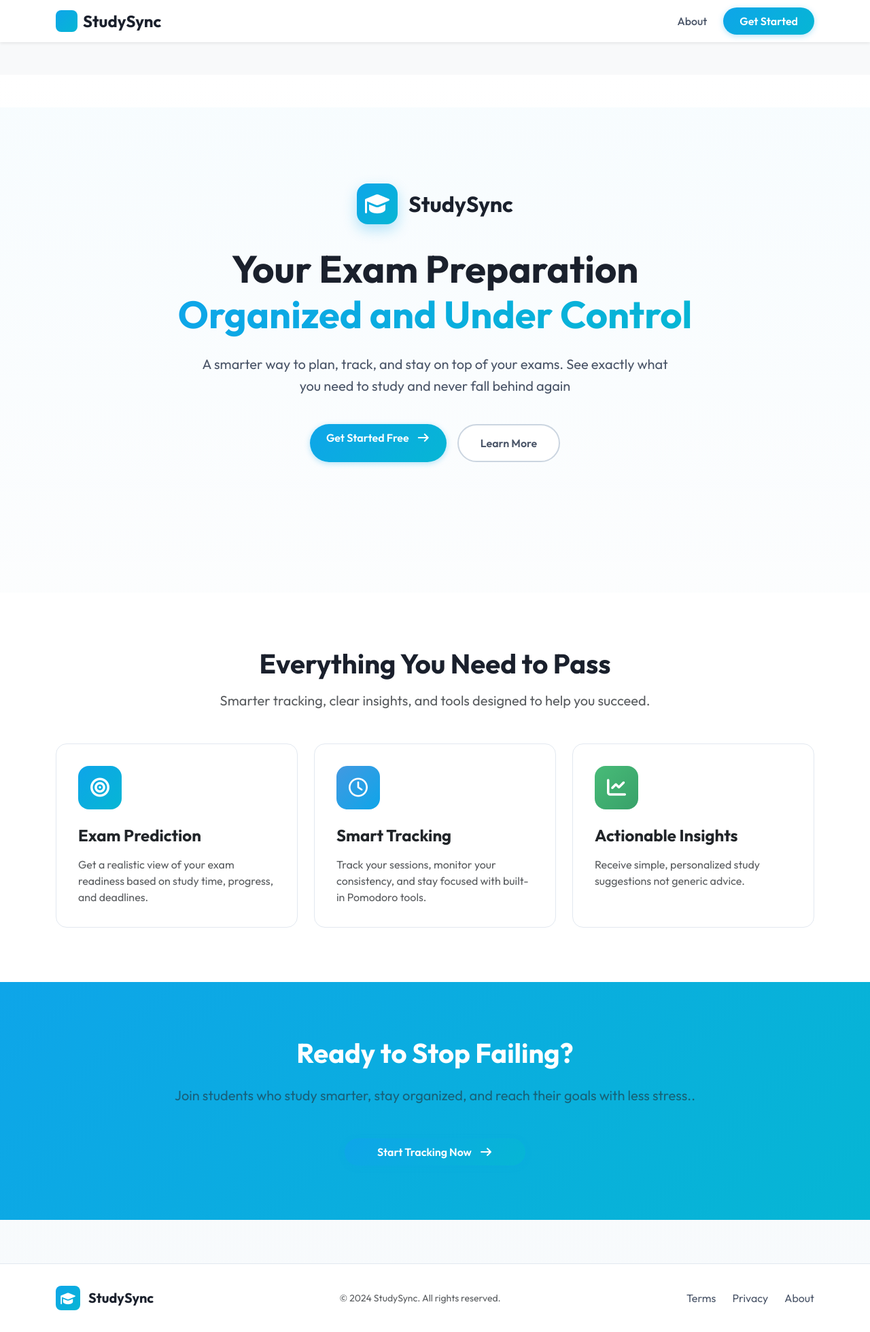
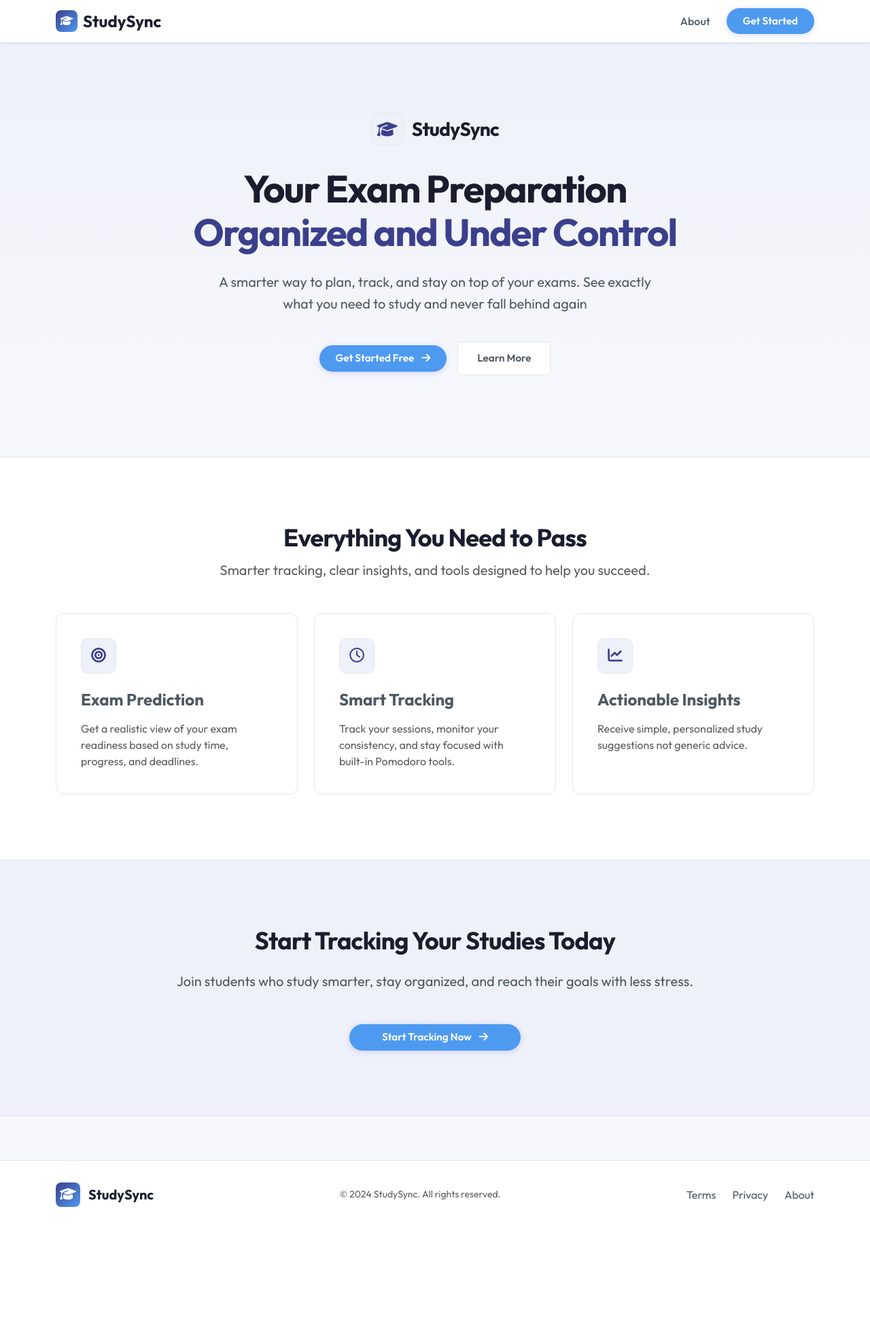
Before and after one commit to nourbatniji/StudySync, a Django app: page / in a window 1280 px wide. Shown: the whole page at 68% size. After the commit the page ends 1776 px from the top, so only its background shows below. Run offline with Django 3.2, Linux system fonts and the light colour scheme; some libraries are stand-ins or nearby versions.

Commit message:
UI fixes

```diff
--- a/my_app/static/css/landing.css
+++ b/my_app/static/css/landing.css
@@ -1,161 +1,164 @@
 /* Landing Page Styles */
 
 .landing-body {
-    background: linear-gradient(180deg, #ffffff 0%, #f7fafc 100%);
+    background: var(--bg-light);
     min-height: 100vh;
 }
 
 /* Hero Section */
 .hero-section {
-    padding: 4rem 0 6rem;
-    background: linear-gradient(180deg, rgba(14, 165, 233, 0.03) 0%, rgba(255, 255, 255, 0) 100%);
+    padding: 6rem 0 6rem;
+    background: linear-gradient(180deg, var(--primary-light) 0%, rgba(255, 255, 255, 0) 100%);
 }
 
 .hero-logo-wrapper {
     display: flex;
     align-items: center;
     justify-content: center;
-    gap: 1rem;
+    gap: 0.75rem;
     margin-bottom: 2rem;
 }
 
 .hero-logo-icon {
-    width: 60px;
-    height: 60px;
-    background: linear-gradient(135deg, #0ea5e9 0%, #06b6d4 100%);
-    border-radius: 16px;
+    width: 48px;
+    height: 48px;
+    background: var(--primary-light);
+    border: 1px solid var(--border-color);
+    border-radius: 12px;
     display: flex;
     align-items: center;
     justify-content: center;
-    color: white;
-    font-size: 2rem;
-    box-shadow: 0 8px 20px rgba(14, 165, 233, 0.3);
+    color: var(--primary-color);
+    font-size: 1.5rem;
 }
 
 .hero-logo-text {
-    font-size: 2rem;
-    font-weight: 800;
-    color: #1a202c;
+    font-size: 1.75rem;
+    font-weight: 700;
+    color: var(--text-dark);
+    letter-spacing: -0.025em;
 }
 
 .hero-title {
     font-size: 3.5rem;
     font-weight: 800;
-    color: #1a202c;
-    line-height: 1.2;
+    color: var(--text-dark);
+    line-height: 1.15;
     margin-bottom: 1.5rem;
+    letter-spacing: -0.03em;
 }
 
 .text-gradient {
-    background: linear-gradient(135deg, #0ea5e9 0%, #06b6d4 100%);
-    -webkit-background-clip: text;
-    -webkit-text-fill-color: transparent;
-    background-clip: text;
+    color: var(--primary-color);
+    background: none;
+    -webkit-background-clip: initial;
+    -webkit-text-fill-color: initial;
 }
 
 .hero-subtitle {
     font-size: 1.25rem;
-    color: #4a5568;
-    max-width: 700px;
+    color: var(--text-medium);
+    max-width: 640px;
     margin: 0 auto 2.5rem;
     line-height: 1.6;
 }
 
 /* Buttons */
 .btn {
-    padding: 0.875rem 2rem;
+    padding: 0.75rem 1.75rem;
     font-weight: 600;
-    border-radius: 50px;
-    transition: all 0.3s ease;
-    font-size: 1rem;
+    border-radius: 6px;
+    transition: all 0.2s ease;
+    font-size: 0.95rem;
 }
 
 .btn-primary {
-    background: linear-gradient(135deg, #0ea5e9 0%, #06b6d4 100%);
-    border: none;
-    box-shadow: 0 4px 15px rgba(14, 165, 233, 0.4);
+    background: var(--primary-color);
+    border: 1px solid var(--primary-color);
+    color: white;
 }
 
 .btn-primary:hover {
-    transform: translateY(-3px);
-    box-shadow: 0 6px 20px rgba(14, 165, 233, 0.5);
+    transform: translateY(-1px);
+    background: var(--primary-hover);
+    border-color: var(--primary-hover);
+    color: white;
 }
 
 .btn-outline-secondary {
-    color: #4a5568;
-    border: 2px solid #cbd5e0;
+    color: var(--text-medium);
+    border: 1px solid var(--border-color);
     background: white;
 }
 
 .btn-outline-secondary:hover {
-    background: #f7fafc;
-    border-color: #0ea5e9;
-    color: #0ea5e9;
+    background: var(--primary-light);
+    border-color: var(--border-focus);
+    color: var(--text-dark);
 }
 
 /* Features Section */
 .feature-section {
-    padding: 5rem 0;
+    padding: 6rem 0;
     background: white;
+    border-top: 1px solid var(--border-color);
+    border-bottom: 1px solid var(--border-color);
 }
 
 .section-title {
-    font-size: 2.5rem;
+    font-size: 2.25rem;
     font-weight: 800;
-    color: #1a202c;
-    margin-bottom: 1rem;
+    color: var(--text-dark);
+    margin-bottom: 0.75rem;
+    letter-spacing: -0.02em;
 }
 
 .feature-card {
-    padding: 2rem;
+    padding: 2.25rem;
     background: white;
-    border: 1px solid #e2e8f0;
-    border-radius: 1rem;
-    transition: all 0.3s ease;
+    border: 1px solid var(--border-color);
+    border-radius: 12px;
+    transition: all 0.25s ease;
     height: 100%;
 }
 
 .feature-card:hover {
-    transform: translateY(-5px);
-    box-shadow: 0 10px 30px rgba(0, 0, 0, 0.1);
-    border-color: #0ea5e9;
+    transform: translateY(-2px);
+    box-shadow: var(--shadow-md);
+    border-color: var(--border-focus);
 }
 
 .feature-icon-wrapper {
-    width: 64px;
-    height: 64px;
-    border-radius: 16px;
+    width: 52px;
+    height: 52px;
+    border-radius: 10px;
     display: flex;
     align-items: center;
     justify-content: center;
     margin-bottom: 1.5rem;
-    font-size: 1.75rem;
-    color: white;
-}
-
-.icon-purple {
-    background: linear-gradient(135deg, #0ea5e9 0%, #06b6d4 100%);
-}
-
-.icon-blue {
-    background: linear-gradient(135deg, #4299e1 0%, #0ea5e9 100%);
-}
-
-.icon-green {
-    background: linear-gradient(135deg, #48bb78 0%, #38a169 100%);
+    font-size: 1.35rem;
+    background: var(--primary-light);
+    border: 1px solid var(--border-color);
+    color: var(--primary-color);
 }
 
 /* CTA Section */
 .cta-section {
-    padding: 5rem 0;
-    background: linear-gradient(135deg, #0ea5e9 0%, #06b6d4 100%);
-    color: white;
+    padding: 6rem 0;
+    background: var(--primary-light);
+    color: var(--text-dark);
+    border-bottom: 1px solid var(--border-color);
 }
 
 .cta-title {
-    font-size: 2.5rem;
+    font-size: 2.25rem;
     font-weight: 800;
-    color: white;
+    color: var(--text-dark);
+    letter-spacing: -0.02em;
+}
+
+.cta-section .text-muted {
+    color: var(--text-medium) !important;
 }
 
 /* Responsive Design */
@@ -169,11 +172,11 @@
     }
 
     .section-title {
-        font-size: 2rem;
+        font-size: 1.75rem;
     }
 
     .cta-title {
-        font-size: 2rem;
+        font-size: 1.75rem;
     }
 }
 
@@ -183,7 +186,13 @@
     }
 
     .btn {
-        padding: 0.75rem 1.5rem;
+        padding: 0.65rem 1.25rem;
         font-size: 0.9rem;
     }
+
+    .hero-section .d-flex {
+        flex-direction: column;
+        gap: 1rem !important;
+        align-items: center;
+    }
 }
--- a/my_app/static/css/nav.css
+++ b/my_app/static/css/nav.css
@@ -4,14 +4,14 @@
 }
 
 body {
-    background-color: #f8f9fa;
+    background-color: var(--bg-light);
 }
 
 /* Logo Icon */
 .logo-icon {
     width: 32px;
     height: 32px;
-    background: linear-gradient(135deg, #0ea5e9 0%, #06b6d4 100%);
+    background: var(--logo-gradient);
     border-radius: 8px;
     display: flex;
     align-items: center;
@@ -20,13 +20,13 @@ body {
 
 .navbar-brand {
     font-size: 1.5rem;
-    color: #1a202c !important;
+    color: var(--text-dark) !important;
     font-weight: 700;
 }
 
 /* Navigation Links */
 .nav-link {
-    color: #4a5568 !important;
+    color: var(--text-medium) !important;
     font-weight: 500;
     padding: 0.5rem 1rem !important;
     transition: all 0.3s ease;
@@ -34,11 +34,11 @@ body {
 }
 
 .nav-link:hover {
-    color: #0ea5e9 !important;
+    color: var(--primary-color) !important;
 }
 
 .nav-link.active {
-    color: #0ea5e9 !important;
+    color: var(--primary-color) !important;
     font-weight: 600;
 }
 
@@ -49,53 +49,53 @@ body {
     left: 1rem;
     right: 1rem;
     height: 2px;
-    background: linear-gradient(90deg, #0ea5e9 0%, #06b6d4 100%);
+    background: var(--logo-gradient);
     border-radius: 2px;
 }
 
 /* Sign Out Button */
 .btn-signout {
-    background: linear-gradient(135deg, #0ea5e9 0%, #06b6d4 100%);
+    background: var(--btn-gradient);
     color: white !important;
     border: none;
     padding: 0.5rem 1.5rem;
     border-radius: 50px;
     font-weight: 600;
     transition: all 0.3s ease;
-    box-shadow: 0 2px 8px rgba(14, 165, 233, 0.3);
+    box-shadow: 0 2px 8px rgba(85, 81, 255, 0.2);
 }
 
 .btn-signout:hover {
     transform: translateY(-2px);
-    box-shadow: 0 4px 12px rgba(14, 165, 233, 0.4);
+    box-shadow: 0 4px 12px rgba(85, 81, 255, 0.35);
 }
 
 /* Primary Button */
 .btn-primary {
-    background: linear-gradient(135deg, #0ea5e9 0%, #06b6d4 100%);
+    background: var(--btn-gradient);
     border: none;
     padding: 0.5rem 1.5rem;
     border-radius: 50px;
     font-weight: 600;
     transition: all 0.3s ease;
-    box-shadow: 0 2px 8px rgba(14, 165, 233, 0.3);
+    box-shadow: 0 2px 8px rgba(85, 81, 255, 0.2);
 }
 
 .btn-primary:hover {
     transform: translateY(-2px);
-    box-shadow: 0 4px 12px rgba(14, 165, 233, 0.4);
-    background: linear-gradient(135deg, #06b6d4 0%, #0ea5e9 100%);
+    box-shadow: 0 4px 12px rgba(85, 81, 255, 0.35);
+    background: var(--btn-gradient-hover);
 }
 
 /* Navbar Shadow */
 .navbar {
-    box-shadow: 0 2px 10px rgba(0, 0, 0, 0.05);
+    box-shadow: 0 2px 10px rgba(0, 0, 0, 0.03);
 }
 
 /* Footer Styles */
 footer {
     padding: 2rem 0;
-    border-top: 1px solid #e2e8f0;
+    border-top: 1px solid var(--border-color);
     margin-top: 4rem;
 }
 
@@ -105,13 +105,13 @@ footer {
     gap: 0.75rem;
     font-weight: 700;
     font-size: 1.25rem;
-    color: #1a202c;
+    color: var(--text-dark);
 }
 
 .footer-logo-icon {
     width: 36px;
     height: 36px;
-    background: linear-gradient(135deg, #0ea5e9 0%, #06b6d4 100%);
+    background: var(--logo-gradient);
     border-radius: 8px;
     display: flex;
     align-items: center;
@@ -121,11 +121,11 @@ footer {
 }
 
 .footer-links a {
-    color: #4a5568;
+    color: var(--text-medium);
     text-decoration: none;
     transition: color 0.3s ease;
 }
 
 .footer-links a:hover {
-    color: #0ea5e9;
+    color: var(--primary-color);
 }
--- /dev/null
+++ b/my_app/static/global.css
@@ -0,0 +1,61 @@
+/* StudySync Global Styles & Design System */
+
+:root {
+    /* Theme color palette from the user's reference image */
+    --primary-color: #3B3F8C;       /* Deep Indigo - Primary / Nav / Headings */
+    --primary-hover: #2D3170;       /* Darker Deep Indigo */
+    --primary-light: #EEF1F9;       /* Light tint of deep indigo */
+
+    --accent-color: #4E9AF1;        /* Sky Blue - Accent / CTAs / Interactive */
+    --accent-hover: #3583DA;        /* Darker Sky Blue */
+    --accent-light: #EEF5FE;        /* Very light tint of sky blue */
+
+    --bg-light: #F7F8FC;            /* Ghost White - Page background */
+    --card-bg: #FFFFFF;             /* White - Cards */
+
+    --text-dark: #1A1D2E;           /* Ink Black - Headings */
+    --text-medium: #4E5863;         /* Slate - Body text */
+    --text-muted: #9CA3AF;          /* Muted - Captions */
+
+    --border-color: #E5E7EB;        /* Light Gray - Borders / Dividers */
+    --border-focus: #4E9AF1;        /* Sky Blue border focus */
+
+    --success-color: #2EC4A9;       /* Mint Green - Progress / Done */
+    --success-bg: #EAFBF6;
+    --success-border: #AEF0E3;
+
+    --warning-color: #F5A623;       /* Amber - Warnings / Streaks */
+    --warning-bg: #FFF6E9;
+    --warning-border: #FDE2B4;
+
+    --danger-color: #F15B6C;        /* Coral Red - Overdue / Alerts / Errors */
+    --danger-bg: #FFEFF1;
+    --danger-border: #FFCAD0;
+
+    /* Brand styling helper variables */
+    --logo-gradient: linear-gradient(135deg, #3B3F8C 0%, #4E9AF1 100%);
+    --btn-gradient: #4E9AF1;        /* Accent Sky Blue for CTAs */
+    --btn-gradient-hover: #3583DA;
+
+    /* Shadows */
+    --shadow-sm: 0 1px 2px rgba(26, 29, 46, 0.05);
+    --shadow-md: 0 4px 6px -1px rgba(26, 29, 46, 0.05), 0 2px 4px -1px rgba(26, 29, 46, 0.03);
+    --shadow-lg: 0 10px 15px -3px rgba(26, 29, 46, 0.04), 0 4px 6px -2px rgba(26, 29, 46, 0.02);
+}
+
+/* Base Body Styling resets */
+body {
+    background-color: var(--bg-light);
+    color: var(--text-medium);
+    font-family: 'Outfit', 'Inter', -apple-system, BlinkMacSystemFont, "Segoe UI", Roboto, sans-serif;
+    margin: 0;
+    padding: 0;
+}
+
+/* Gradient Text Helper */
+.text-gradient {
+    background: var(--logo-gradient);
+    -webkit-background-clip: text;
+    -webkit-text-fill-color: transparent;
+    background-clip: text;
+}
--- a/my_app/templates/dashboard.html
+++ b/my_app/templates/dashboard.html
@@ -19,7 +19,9 @@
     <link href="https://fonts.googleapis.com/css2?family=Outfit:wght@300;400;500;600;700&display=swap" rel="stylesheet">
 
     <!-- Font Awesome -->
-    <link rel="stylesheet" href="https://cdnjs.cloudflare.com/ajax/libs/font-awesome/7.0.1/css/all.min.css">
+    <link rel="stylesheet" href="https://cdnjs.cloudflare.com/ajax/libs/font-awesome/6.6.0/css/all.min.css">
+    <!-- Global CSS -->
+    <link rel="stylesheet" href="{% static 'global.css' %}">
     <!-- Custom CSS -->
     <link rel="stylesheet" href="{% static 'css/dashboard.css' %}">
     <link rel="stylesheet" href="{% static 'css/nav.css' %}">
@@ -31,7 +33,7 @@
         <nav class="navbar navbar-expand-lg navbar-light bg-white sticky-top shadow-sm">
             <div class="container">
                 <a class="navbar-brand fw-bold d-flex align-items-center gap-2" href="/">
-                    <div class="logo-icon"></div>
+                    <div class="logo-icon"><i class="fa-solid fa-graduation-cap text-white" style="font-size: 0.95rem;"></i></div>
                     StudySync
                 </a>
                 <button class="navbar-toggler" type="button" data-bs-toggle="collapse" data-bs-target="#navbarNav"
--- a/my_app/templates/index.html
+++ b/my_app/templates/index.html
@@ -20,7 +20,9 @@
     <link href="https://fonts.googleapis.com/css2?family=Outfit:wght@300;400;500;600;700&display=swap" rel="stylesheet">
 
     <!-- Font Awesome -->
-    <link rel="stylesheet" href="https://cdnjs.cloudflare.com/ajax/libs/font-awesome/7.0.1/css/all.min.css">
+    <link rel="stylesheet" href="https://cdnjs.cloudflare.com/ajax/libs/font-awesome/6.6.0/css/all.min.css">
+    <!-- Global CSS -->
+    <link rel="stylesheet" href="{% static 'global.css' %}">
     <!-- Custom CSS -->
     <link rel="stylesheet" href="{% static 'css/landing.css' %}">
     <link rel="stylesheet" href="{% static 'css/nav.css' %}">
@@ -31,7 +33,7 @@
     <nav class="navbar navbar-expand-lg navbar-light bg-white sticky-top shadow-sm">
         <div class="container">
             <a class="navbar-brand fw-bold d-flex align-items-center gap-2" href="/">
-                <div class="logo-icon"></div>
+                <div class="logo-icon"><i class="fa-solid fa-graduation-cap text-white" style="font-size: 0.95rem;"></i></div>
                 StudySync
             </a>
             <button class="navbar-toggler" type="button" data-bs-toggle="collapse" data-bs-target="#navbarNav"
@@ -76,9 +78,9 @@
         </div>
     </nav>
 
-    <div class="landing-body mt-5 pt-5 ">
+    <div class="landing-body">
         <section class="hero-section text-center">
-            <div class="container pt-5">
+            <div class="container pt-2">
                 <div class="row justify-content-center ">
                     <div class="col-lg-10">
                         <!-- Centered Logo -->
@@ -99,7 +101,7 @@
                             See exactly what you need to study and never fall behind again
                         </p>
 
-                        <div class="d-flex justify-content-center gap-3 mb-5 pb-5">
+                        <div class="d-flex justify-content-center align-items-center flex-column flex-sm-row gap-3 mb-4">
                             <a href="/signup_page" class="btn btn-primary">
                                 Get Started Free <i class="fa-solid fa-arrow-right ms-2"></i>
                             </a>
@@ -170,9 +172,9 @@
         <!-- CTA Section -->
         <section class="cta-section text-center">
             <div class="container">
-                <h2 class="cta-title mb-4">Ready to Stop Failing?</h2>
-                <p class="text-muted fs-5 mb-5 opacity-75">Join students who study smarter, stay organized, and reach
-                    their goals with less stress..</p>
+                <h2 class="cta-title mb-4">Start Tracking Your Studies Today</h2>
+                <p class="text-muted fs-5 mb-5">Join students who study smarter, stay organized, and reach
+                    their goals with less stress.</p>
                 <a href="/signup_page" class="btn btn-primary px-5">
                     Start Tracking Now <i class="fa-solid fa-arrow-right ms-2"></i>
                 </a>
--- a/my_app/templates/login.html
+++ b/my_app/templates/login.html
@@ -18,6 +18,7 @@
         href="https://fonts.googleapis.com/css2?family=Inter:wght@400;500;600;700&family=Outfit:wght@400;500;700&display=swap"
         rel="stylesheet">
 
+    <link rel="stylesheet" href="{% static 'global.css' %}">
     <link rel="stylesheet" href="{% static 'css/auth.css' %}">
 
 </head>
--- a/my_app/templates/not_found.html
+++ b/my_app/templates/not_found.html
@@ -19,7 +19,7 @@
         rel="stylesheet">
 
     <link rel="stylesheet" href="{% static 'global.css' %}">
-    <link rel="stylesheet" href="https://cdnjs.cloudflare.com/ajax/libs/font-awesome/6.5.0/css/all.min.css">
+    <link rel="stylesheet" href="https://cdnjs.cloudflare.com/ajax/libs/font-awesome/6.6.0/css/all.min.css">
 
     <style>
         body {
--- a/my_app/templates/signup.html
+++ b/my_app/templates/signup.html
@@ -18,6 +18,7 @@
         href="https://fonts.googleapis.com/css2?family=Inter:wght@400;500;600;700&family=Outfit:wght@400;500;700&display=swap"
         rel="stylesheet">
 
+    <link rel="stylesheet" href="{% static 'global.css' %}">
     <link rel="stylesheet" href="{% static 'css/auth.css' %}">
 
 </head>
```
Also changed, not shown: my_app/static/css/about.css (+37 -27 lines), my_app/static/css/auth.css (+36 -21 lines), my_app/static/css/dashboard.css (+49 -46 lines), my_app/static/css/exam.css (+36 -32 lines), my_app/static/css/pomodoro.css (+34 -30 lines), my_app/static/css/session.css (+39 -35 lines), my_app/templates/about.html (+8 -8 lines), my_app/templates/exam.html (+5 -2 lines), my_app/templates/pomodoro.html (+5 -2 lines), my_app/templates/session.html (+5 -2 lines), my_app/migrations/0006_delete_studysession.py (added), requirements.txt (added).
